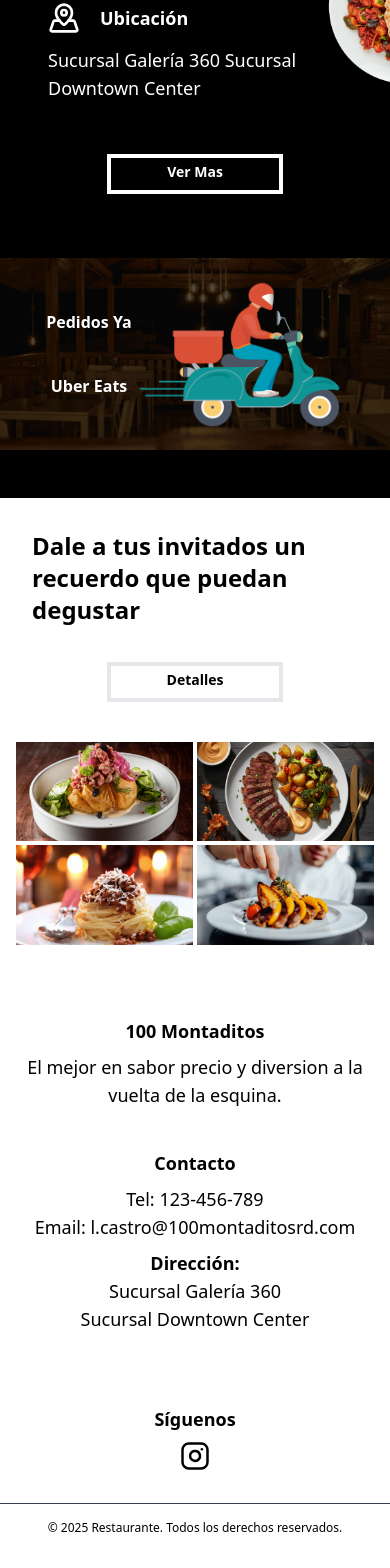
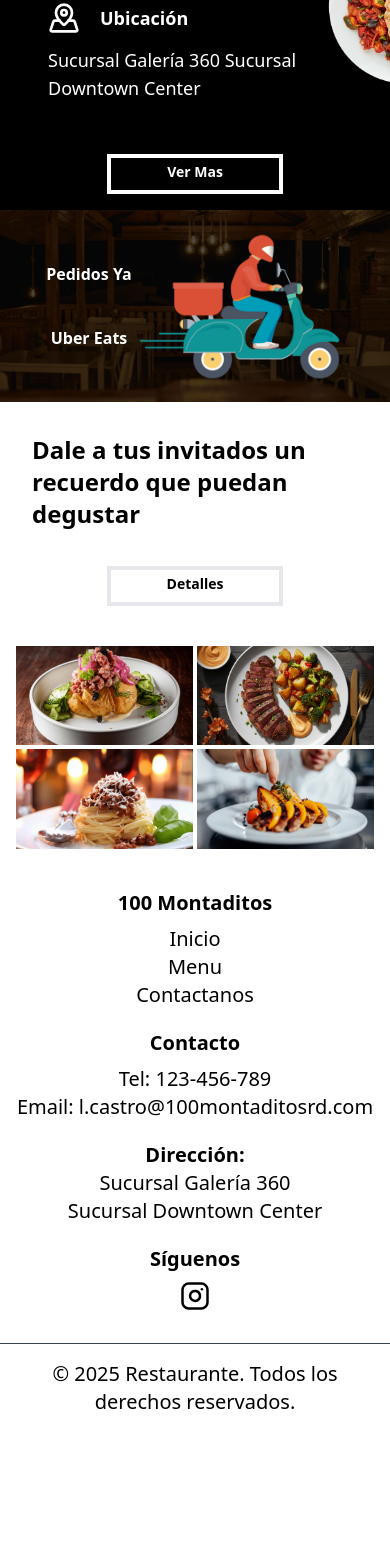
Before and after one commit to DJkell/Class-Restaurant-Template, a React (Vite) app: page / in a window 390 px wide. Shown: the part 2759-4327 px from the top of the page. After the commit the page ends 4175 px from the top, so only its background shows below. Built offline with nearby package versions, Linux system fonts and the light colour scheme.

Commit message:
all, less the contacts section

```diff
--- a/src/components/BannersTow.tsx
+++ b/src/components/BannersTow.tsx
@@ -17,7 +17,7 @@
   return (
     <div
       style={{ backgroundImage: `url(${banner.bgImg})` }}
-      className="bg-cover bg-center bg-no-repeat py-12 px-6 md:px-20 lg:px-6 lg:max-h-[750px] md:max-h-[500px] "
+      className="bg-cover bg-center bg-no-repeat py-12 px-6 md:px-20 lg:px-6 lg:max-h-[750px] md:max-h-[500px]"
     >
       <div
         className={`grid grid-cols-1 md:grid-cols-2 items-center gap-9  md:gap-32  max-w-7xl mx-auto ${
--- /dev/null
+++ b/src/components/DeliveriSection.tsx
@@ -0,0 +1,25 @@
+export default function DeliveriSection() {
+  return (
+    <div
+      style={{
+        backgroundImage: `url("/src/assets/images/bannersImg/Bbg1.png")`,
+      }}
+      className="flex bg-cover bg-center bg-no-repeat h-48 md:h-80 lg:h-[640px] items-center xl:h-[500px] 2xl:h-[700px]"
+    >
+      <div className="flex justify-center w-11/12 md:w-3/5 gap-x-1 mx-auto items-center md:text-xl lg:text-2xl">
+        <div className="flex flex-col gap-y-10 lg:gap-y-40 lg:text-3xl ">
+          <h2 className="border-white border-b-3  text-white lg:text-2xl lg:text-4xl  font-bold">
+            Pedidos Ya
+          </h2>
+          <h2 className="text-white lg:text-2xl lg:text-4xl 2xl:text-4xl font-bold">
+            Uber Eats
+          </h2>
+        </div>
+        <img
+          src="/src/assets/images/bannersImg/delivery.png"
+          className={`w-52 -top-12 mt-10 md:w-96 md:translate-x-1/4 lg:w-3/5 2xl:max-w-[1100px] `}
+        />
+      </div>
+    </div>
+  );
+}
--- a/src/components/Schedule.tsx
+++ b/src/components/Schedule.tsx
@@ -17,9 +17,9 @@
   //logica para el responsive
   if (winWidth > 900) {
     return (
-      <div className="grid grid-cols-3 grid-flow-row-dense min-h-[250px] bg-white justify-center py-20">
+      <div className="grid grid-cols-3 grid-flow-row-dense min-h-[250px] max-h-[1300px] bg-white justify-center py-20">
         <img
-          className="min-w-[800px] max-w-[2000px] object-cover rounded-xl col-span-1 h-full w-full -translate-x-52 "
+          className="min-w-[800px] max-w-[1100px] object-cover rounded-xl col-span-1 h-full w-full -translate-x-52 "
           src={ScheduleImg.img}
           alt=""
         />
--- a/src/components/cuadricula.tsx
+++ b/src/components/cuadricula.tsx
@@ -5,7 +5,7 @@
   return (
     <div className="inline-grid grid-cols-2 gap-1 md:gap-1 items-center mt-10 mx-4 md:mx-8 md:mt-0 md:-translate-y-20">
       {itemImg.map((item: dataItemsImg) => (
-        <div className="overflow-hidden max-w-full sm:w-60 md:w-96 lg:w-[700px] 2xl:max-w-[1000px] aspect-[16/9]">
+        <div className="overflow-hidden max-w-full sm:w-60 md:w-96 lg:w-[600px] 2xl:max-w-[900px] aspect-[16/9]">
           <img
             className="object-cover object-center h-full w-full"
             src={item.img}
--- a/src/components/footer.tsx
+++ b/src/components/footer.tsx
@@ -1,25 +1,28 @@
 import React from "react";
 import { data } from "../data/data";
 import { Instagram } from "lucide-react";
+import { Link } from "react-router-dom";
 
 const Footer: React.FC = () => {
   return (
-    <footer className="bg-white text-black py-8 text-lg md:text-xl lg:text-2xl">
+    <footer className="bg-white text-black md:py-20 text-xl md:text-xl lg:text-3xl text-base/8">
       {/* Primera fila */}
-      <div className="max-w-6xl mx-auto px-4 w-full flex flex-col md:flex-row md:justify-between gap-10">
+      <div className="max-w-6xl mx-auto px-4 w-full flex flex-col md:flex-row md:justify-between md:gap-20">
         <div className="flex-1">
           <h3 className="font-bold mb-2 ">{data.name}</h3>
-          <p className="text-ms">
-            El mejor en sabor precio y diversion a la vuelta de la esquina.
-          </p>
+          <ul className="flex flex-col mb-5 md:gap-5">
+            <Link to="/">Inicio</Link>
+            <Link to="/Menu">Menu</Link>
+            <Link to="/Contacto">Contactanos</Link>
+          </ul>
         </div>
         <div className="flex-1">
           <h3 className="font-bold mb-2">Contacto</h3>
 
-          <ul className="text-ms mb-8">
+          <ul className="flex flex-col md:mb-8 md:gap-5">
             <li>Tel: {data.phone}</li>
             <li>Email: {data.email}</li>
-            <li className="mt-2 font-bold ">Dirección:</li>
+            <li className="mt-5 font-bold ">Dirección:</li>
             {data.ubicacion.map((ubicacion) => (
               <>
                 <li key={ubicacion.ubicacion}> {ubicacion.ubicacion}</li>
@@ -28,7 +31,7 @@
           </ul>
         </div>
         <div className="flex-1">
-          <h3 className="font-bold mb-2">Síguenos</h3>
+          <h3 className="font-bold mb-2 md:mt-0 mt-5">Síguenos</h3>
           <ul className="flex gap-4 justify-center">
             <li>
               <a
@@ -44,7 +47,7 @@
       </div>
       {/* Segunda fila */}
       <div className="mt-8 border-t border-gray-700 pt-4">
-        <div className="max-w-6xl mx-auto px-4 text-center text-xs">
+        <div className="max-w-6xl mx-auto px-4 text-center ">
           © {new Date().getFullYear()} Restaurante. Todos los derechos
           reservados.
         </div>
--- a/src/components/header.tsx
+++ b/src/components/header.tsx
@@ -20,7 +20,7 @@
             <Link to="/" className="hover:text-yellow-400">
               Inicio
             </Link>
-            <Link to="/Menu" className="hover:text-yellow-400">
+            <Link to="/menu" className="hover:text-yellow-400">
               Menú
             </Link>
             <Link to="/contacto" className="hover:text-yellow-400">
--- a/src/pages/homeScreen.tsx
+++ b/src/pages/homeScreen.tsx
@@ -4,6 +4,7 @@
 import Schedule from "../components/Schedule";
 import Cuadricula from "../components/cuadricula";
 import useWindowWidth from "../utils/windowWidth";
+import DeliveriSection from "../components/DeliveriSection";
 
 import { bannersImg } from "../data/itemsImg";
 import Footer from "../components/footer";
@@ -16,10 +17,10 @@
       <Header />
       {/*Seccion de imagen de fondo con texto Welcome*/}
       <div
-        className="bg-white w-full h-96 bg-cover bg-center bg-no-repeat mb-5 md:h-screen justify-center items-center flex"
+        className="bg-white w-full h-96 bg-cover bg-center bg-no-repeat mb-5 md:h-screen md:max-h-[88vh] justify-center items-center flex "
         style={{ backgroundImage: "url('/src/assets/images/local_bg.png')" }}
       >
-        <h1 className="text-5xl md:text-6xl xl:text-5xl font-bold text-white">
+        <h1 className="text-5xl md:text-6xl xl:text-9xl font-bold text-white">
           Welcome
         </h1>
       </div>
@@ -45,34 +46,14 @@
       </div>
       <Schedule />
 
-      {/*Delivery Section. Esto despues lo modificare con el componente Banners
-          para que lo genere pasando props.*/}
-      <div
-        style={{
-          backgroundImage: `url("/src/assets/images/bannersImg/Bbg1.png")`,
-        }}
-        className="flex bg-cover mt-12 bg-center bg-no-repeat h-48 md:h-80 lg:h-[640px] items-center xl:h-[500px] 2xl:h-[1000px] "
-      >
-        <div className="flex justify-center w-11/12 md:w-3/5 gap-x-1 mx-auto items-center md:text-xl lg:text-2xl">
-          <div className="flex flex-col gap-y-10 lg:gap-y-40 lg:text-3xl ">
-            <h2 className="text-white lg:text-2xl lg:text-4xl  font-bold">
-              Pedidos Ya
-            </h2>
-            <h2 className="text-white lg:text-2xl lg:text-4xl 2xl:text-4xl font-bold">
-              Uber Eats
-            </h2>
-          </div>
-          <img
-            src="/src/assets/images/bannersImg/delivery.png"
-            className={`w-52 -top-12 mt-10 md:w-96 md:translate-x-1/4 lg:w-3/5 2xl:max-w-[1100px] `}
-          />
-        </div>
-      </div>
+      {/*Delivery Section. Esto despues lo modificare con el componente Banners para que lo genere pasando props.*/}
+      <DeliveriSection />
 
       {/*Este apartado es el espacio que va en blanco con el titulo inductivo.
           recordar modificar componentes para pasar los arreglos como argumentos
           para que sean dinamicos.*/}
-      <div className="bg-white w-full pb-10 pt-8 mt-12">
+      {windWith < 800 && (
+        <div className="bg-white w-full pb-10 pt-8 ">
           <h2 className="text-black text-2xl text-left font-semibold mb-9 ml-8  md:text-3xl mx-10 lg:align-center lg:text-5xl lg:text-center lg:my-16">
             Dale a tus invitados un recuerdo que puedan
             <b> degustar</b>
@@ -80,6 +61,7 @@
           <BtnStroke color={"black"}>Detalles</BtnStroke>
           <Cuadricula />
         </div>
+      )}
       <Footer></Footer>
     </main>
   );
```
Lines whose indentation alone changed are shown as unchanged.
